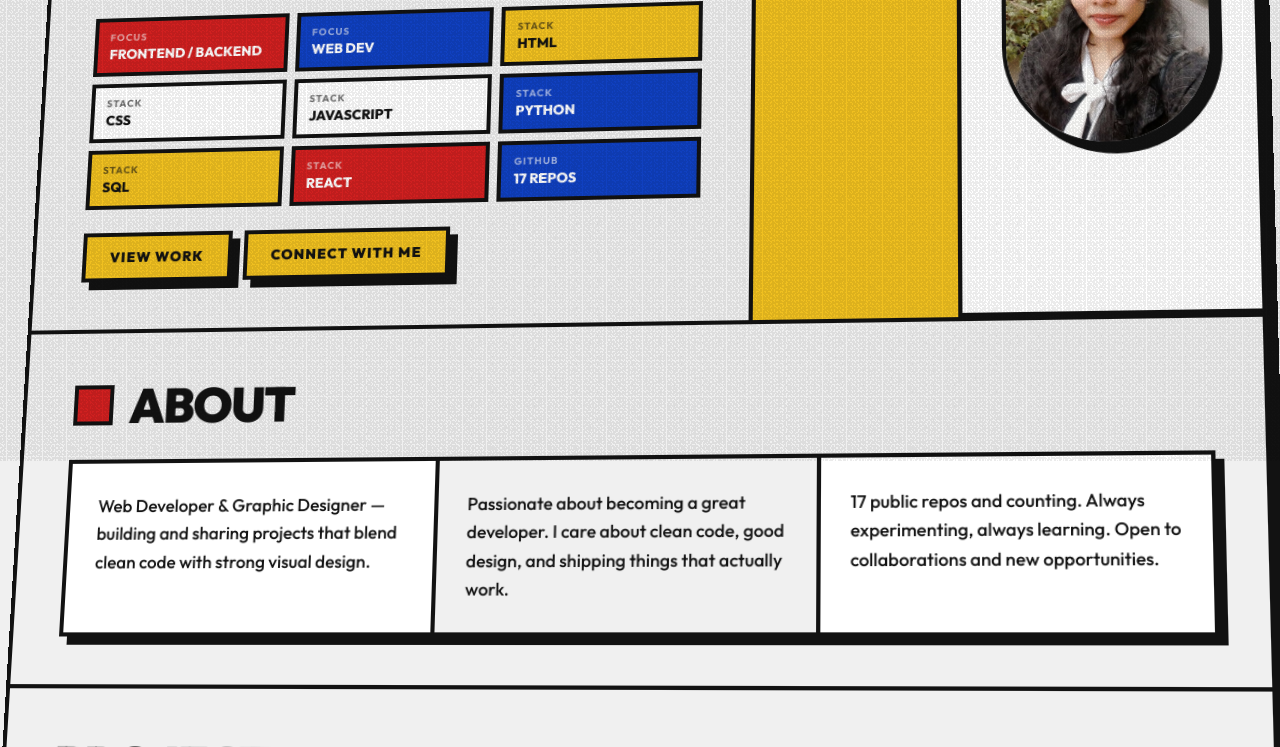
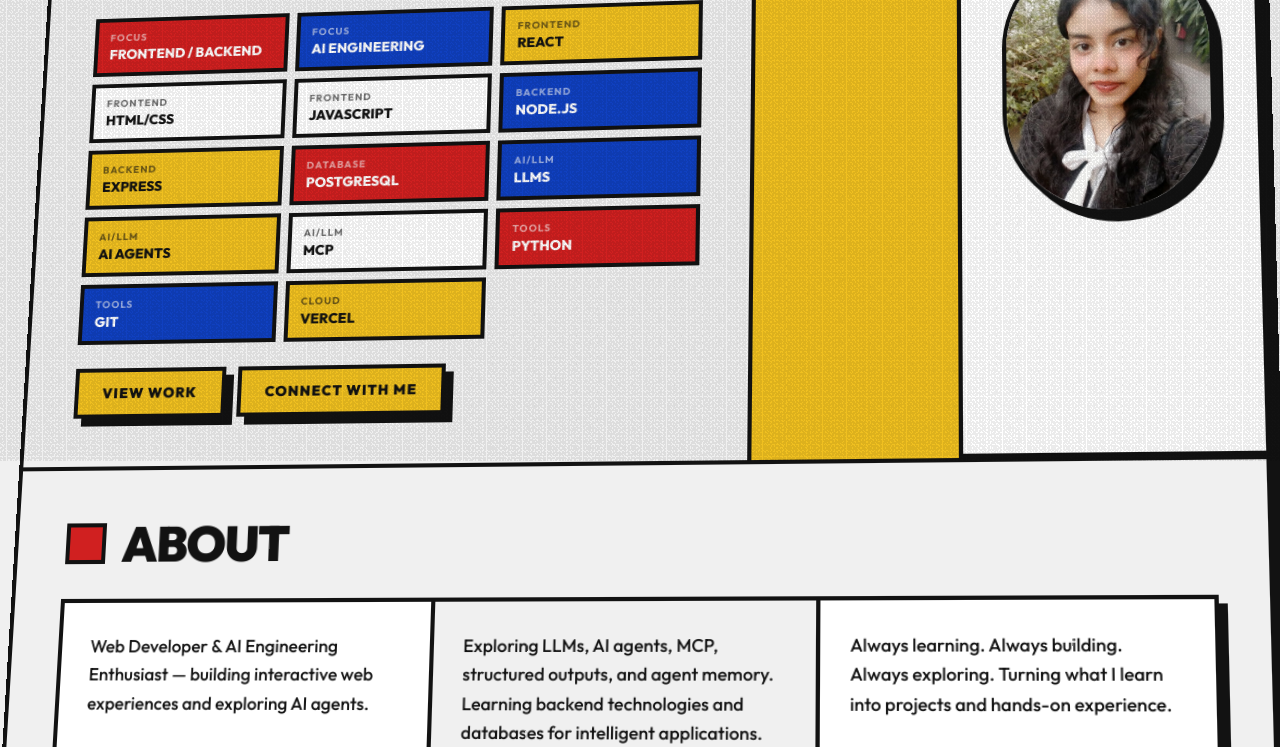
Before and after one commit to Harshitaonweb/My-Portfolio, a plain HTML site: page index.html in a window 1280 px wide. Shown: the part 339-1086 px from the top of the page. Drawn offline with Linux system fonts and the light colour scheme.

Commit message:
updated portfolio

```diff
--- a/index.html
+++ b/index.html
@@ -19,7 +19,7 @@
     <section class="hero-section">
       <div class="hero-text">
         <div class="hero-name">HARSHITA<br>RAJ</div>
-        <div class="hero-role">Web Developer & Graphic Designer — HTML · CSS · JavaScript · Python · SQL</div>
+        <div class="hero-role">Web Developer & AI Engineering Enthusiast — Building for the web & exploring AI</div>
         <div class="hero-tags-grid">
           <div class="tag-box tag-red">
             <span class="tag-label">Focus</span>
@@ -27,35 +27,55 @@
           </div>
           <div class="tag-box tag-blue">
             <span class="tag-label">Focus</span>
-            <span class="tag-value">Web Dev</span>
+            <span class="tag-value">AI Engineering</span>
           </div>
           <div class="tag-box tag-yellow">
-            <span class="tag-label">Stack</span>
-            <span class="tag-value">HTML</span>
+            <span class="tag-label">Frontend</span>
+            <span class="tag-value">React</span>
           </div>
           <div class="tag-box tag-white">
-            <span class="tag-label">Stack</span>
-            <span class="tag-value">CSS</span>
+            <span class="tag-label">Frontend</span>
+            <span class="tag-value">HTML/CSS</span>
           </div>
           <div class="tag-box tag-white">
-            <span class="tag-label">Stack</span>
+            <span class="tag-label">Frontend</span>
             <span class="tag-value">JavaScript</span>
           </div>
           <div class="tag-box tag-blue">
-            <span class="tag-label">Stack</span>
+            <span class="tag-label">Backend</span>
+            <span class="tag-value">Node.js</span>
+          </div>
+          <div class="tag-box tag-yellow">
+            <span class="tag-label">Backend</span>
+            <span class="tag-value">Express</span>
+          </div>
+          <div class="tag-box tag-red">
+            <span class="tag-label">Database</span>
+            <span class="tag-value">PostgreSQL</span>
+          </div>
+          <div class="tag-box tag-blue">
+            <span class="tag-label">AI/LLM</span>
+            <span class="tag-value">LLMs</span>
+          </div>
+          <div class="tag-box tag-yellow">
+            <span class="tag-label">AI/LLM</span>
+            <span class="tag-value">AI Agents</span>
+          </div>
+          <div class="tag-box tag-white">
+            <span class="tag-label">AI/LLM</span>
+            <span class="tag-value">MCP</span>
+          </div>
+          <div class="tag-box tag-red">
+            <span class="tag-label">Tools</span>
             <span class="tag-value">Python</span>
           </div>
+          <div class="tag-box tag-blue">
+            <span class="tag-label">Tools</span>
+            <span class="tag-value">Git</span>
+          </div>
           <div class="tag-box tag-yellow">
-            <span class="tag-label">Stack</span>
-            <span class="tag-value">SQL</span>
-          </div>
-          <div class="tag-box tag-red">
-            <span class="tag-label">Stack</span>
-            <span class="tag-value">React</span>
-          </div>
-          <div class="tag-box tag-blue">
-            <span class="tag-label">GitHub</span>
-            <span class="tag-value">17 Repos</span>
+            <span class="tag-label">Cloud</span>
+            <span class="tag-value">Vercel</span>
           </div>
         </div>
         <div class="hero-btns">
@@ -86,13 +106,13 @@
       </div>
       <div class="about-grid">
         <div class="about-card about-card-white">
-          <p class="body-text">Web Developer & Graphic Designer — building and sharing projects that blend clean code with strong visual design.</p>
+          <p class="body-text">Web Developer & AI Engineering Enthusiast — building interactive web experiences and exploring AI agents.</p>
         </div>
         <div class="about-card about-card-grey">
-          <p class="body-text">Passionate about becoming a great developer. I care about clean code, good design, and shipping things that actually work.</p>
+          <p class="body-text">Exploring LLMs, AI agents, MCP, structured outputs, and agent memory. Learning backend technologies and databases for intelligent applications.</p>
         </div>
         <div class="about-card about-card-white">
-          <p class="body-text">17 public repos and counting. Always experimenting, always learning. Open to collaborations and new opportunities.</p>
+          <p class="body-text">Always learning. Always building. Always exploring. Turning what I learn into projects and hands-on experience.</p>
         </div>
       </div>
     </section>
```
